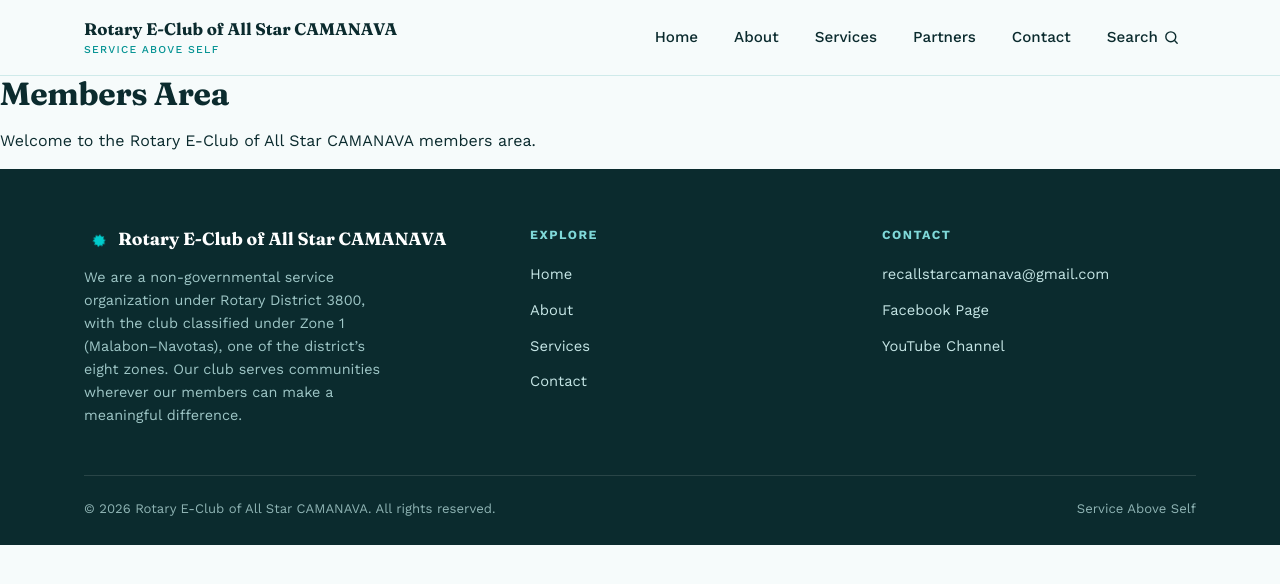
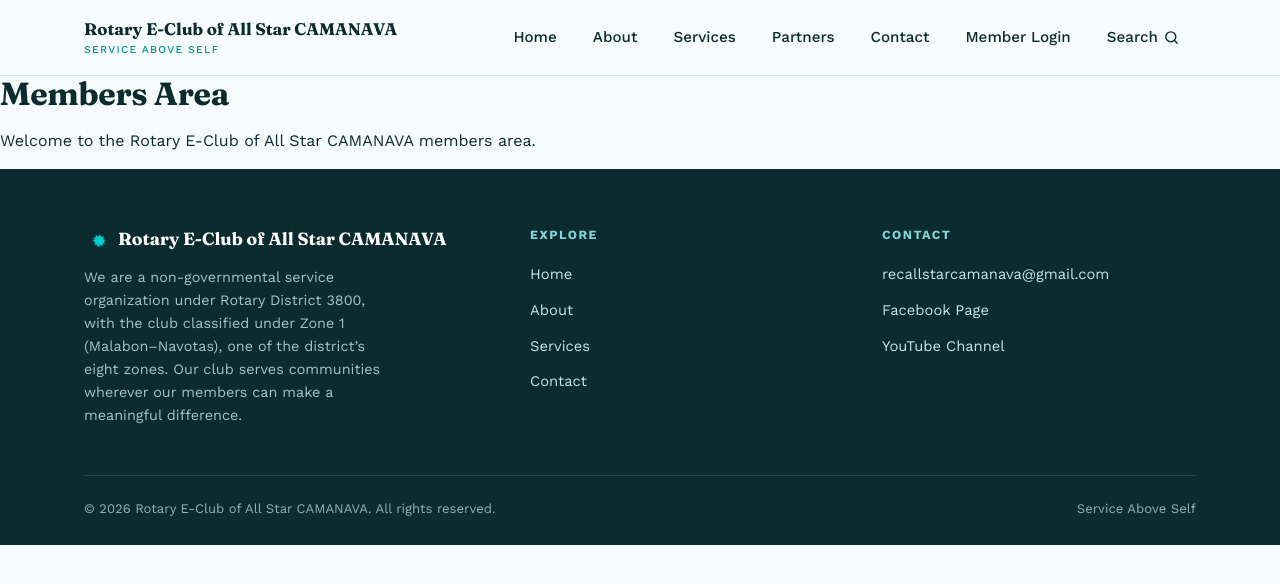
Before and after one commit to allstarcamanava/allstarcamanava.github.io, a Jekyll site: the page built from members.md, in a window 1280 px wide. Shown: the top 584 px of the page. Built offline with Jekyll 4.4.1, drawn with Linux system fonts in a browser that asks for light colours.

Commit message:
Add member login to navigation

```diff
--- a/_includes/header.html
+++ b/_includes/header.html
@@ -22,6 +22,9 @@
     </li>
     <li>
       <a href="{{ '/contact/' | relative_url }}">Contact</a>
+    </li>
+    <li>
+      <a href="{{ '/members/login' | relative_url }}">Member Login</a>
     </li>
     <li>
       <a
```
